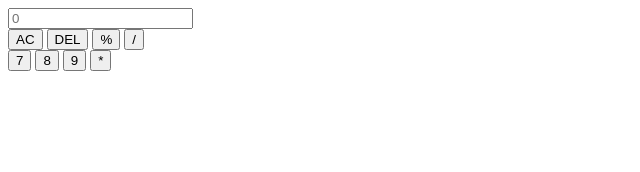
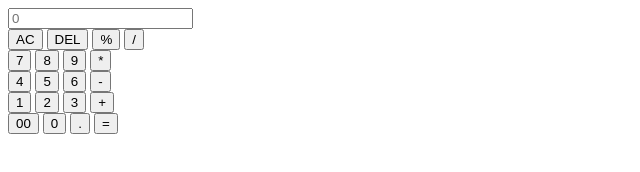
Before and after one commit to hridoydas23150/calculator, a plain HTML site: page index.html in a window 1280 px wide. Shown: the whole page, without its empty margins (0-640 px from the left). Drawn offline with Linux system fonts and the light colour scheme.

Commit message:
hridoydas

```diff
--- a/index.html
+++ b/index.html
@@ -22,5 +22,23 @@
             <button class="oparator">*</button>
         </div>
         <div>
+            <button>4</button>
+            <button>5</button>
+            <button>6</button>
+            <button class="oparator">-</button>
+        </div>
+        <div>
+            <button>1</button>
+            <button>2</button>
+            <button>3</button>
+            <button class="oparator">+</button>
+        </div>
+        <div>
+            <button>00</button>
+            <button>0</button>
+            <button>.</button>
+            <button class="equalBtn">=</button>
+        </div>
+    </div>  <script src="main.js"></script>
 </body>
 </html>
```
